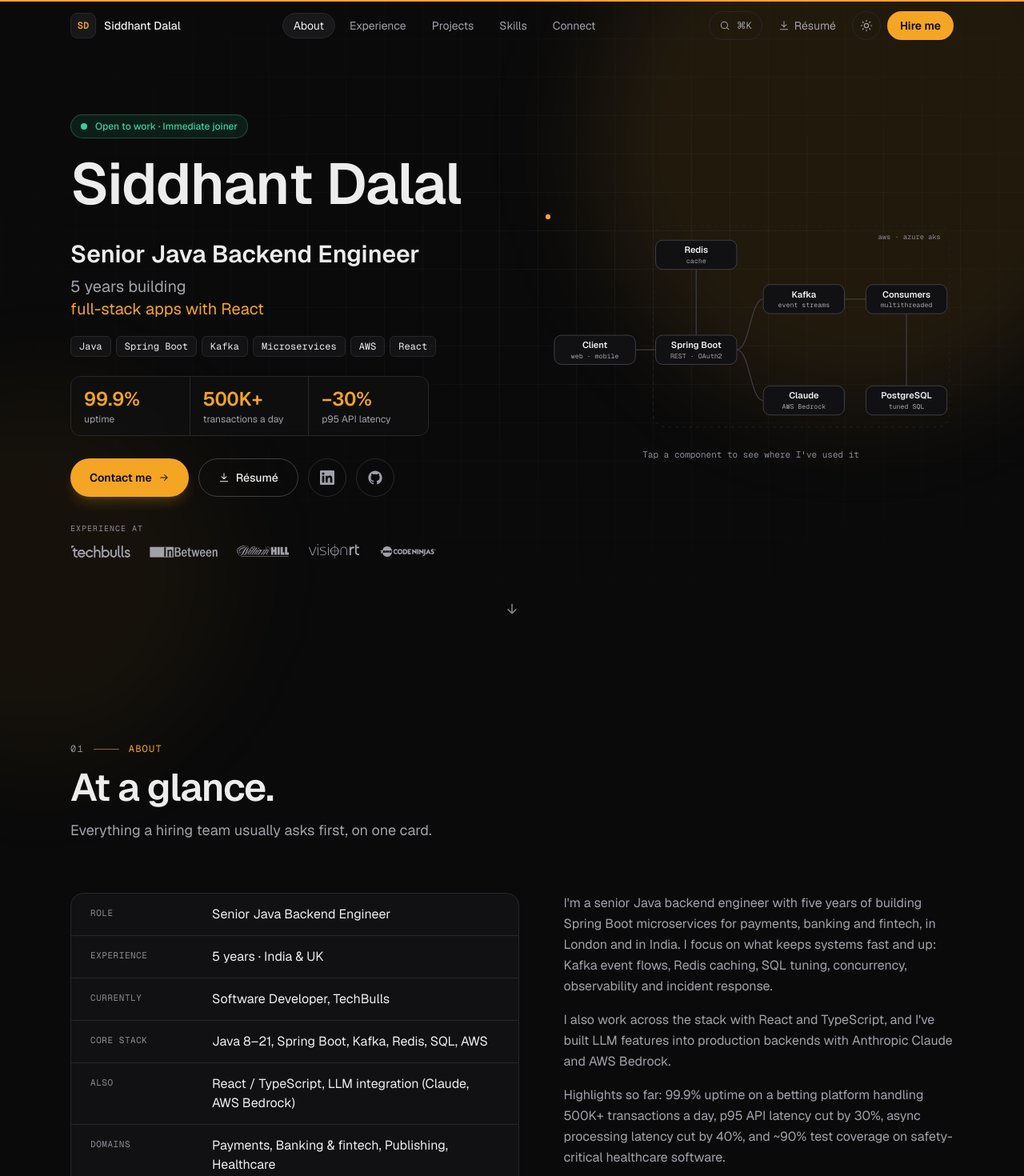
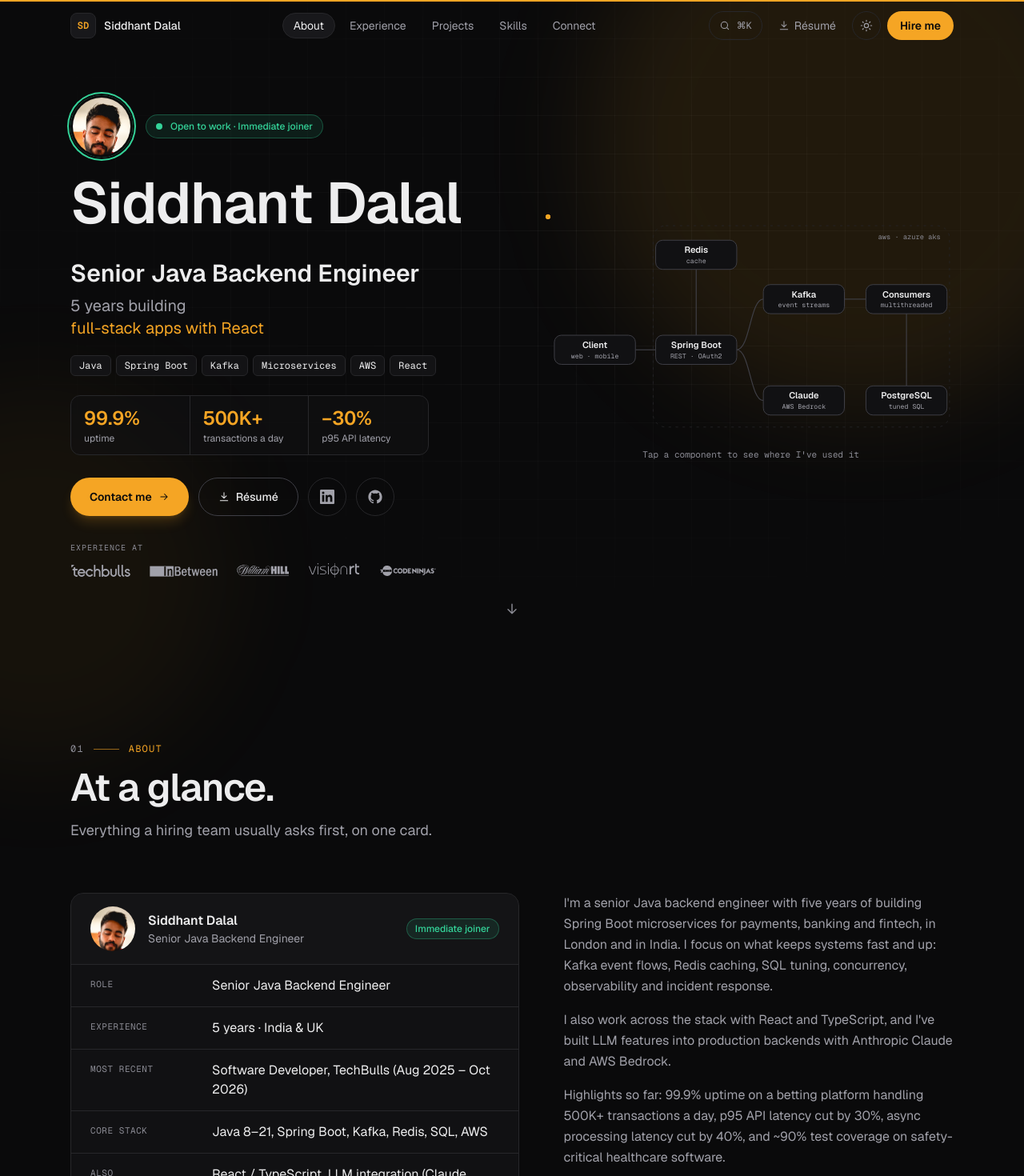
Before and after one commit to siddhantdalal/myPortfolio, a Next.js app: page / in a window 1280 px wide. Shown: the top 1470 px of the page at 80% size. Built offline with nearby package versions, Linux system fonts and the light colour scheme.

Commit message:
Add a headshot to the hero and the at-a-glance card

```diff
--- a/src/components/sections/about.tsx
+++ b/src/components/sections/about.tsx
@@ -1,20 +1,28 @@
 import { experience } from "@/content/experience";
 import { profile } from "@/content/profile";
+import { formatRange, formatYearMonth } from "@/lib/format";
 import { withBasePath } from "@/lib/paths";
 import { ArrowRightIcon, DownloadIcon } from "../icons";
 import { CountUp } from "../ui/count-up";
+import { Portrait } from "../ui/portrait";
 import { Reveal, Stagger, StaggerItem } from "../ui/reveal";
 import { SectionHeading } from "../ui/section-heading";
 import { Spotlight } from "../ui/spotlight";
 
-const current = experience[0];
+const latest = experience[0];
+// Stamped at build time: every deploy refreshes it, which signals the availability is current.
+const now = new Date();
+const updated = formatYearMonth(`${now.getFullYear()}-${now.getMonth() + 1}`);
 const [masters] = profile.education;
 
 /** The answers to a recruiter's screening questions, in the order they usually ask them. */
 const facts: { label: string; value: string; highlight?: boolean }[] = [
   { label: "Role", value: profile.role },
   { label: "Experience", value: "5 years · India & UK" },
-  { label: "Currently", value: `${current.role}, ${current.company}` },
+  {
+    label: "Most recent",
+    value: `${latest.role}, ${latest.company} (${formatRange(latest.start, latest.end)})`,
+  },
   { label: "Core stack", value: "Java 8–21, Spring Boot, Kafka, Redis, SQL, AWS" },
   { label: "Also", value: "React / TypeScript, LLM integration (Claude, AWS Bedrock)" },
   { label: "Domains", value: profile.domains.join(", ") },
@@ -40,6 +48,16 @@ export function About() {
         <div className="grid gap-10 lg:grid-cols-[1.15fr_1fr] lg:gap-14">
           <Reveal>
             <div className="overflow-hidden rounded-2xl border border-line bg-elevated">
+              <div className="flex items-center gap-4 border-b border-line bg-surface/50 px-5 py-4 sm:px-6">
+                <Portrait size={56} />
+                <div className="min-w-0">
+                  <p className="text-base font-semibold">{profile.name}</p>
+                  <p className="text-sm text-muted">{profile.role}</p>
+                </div>
+                <span className="ml-auto hidden shrink-0 rounded-full border border-ok/30 bg-ok/10 px-2.5 py-1 text-xs font-medium text-ok sm:inline">
+                  {profile.openTo.availability}
+                </span>
+              </div>
               <dl className="divide-y divide-line">
                 {facts.map((fact) => (
                   <div
@@ -73,6 +91,7 @@ export function About() {
                   <DownloadIcon className="transition-transform duration-300 group-hover:translate-y-0.5" />
                   Download résumé
                 </a>
+                <p className="ml-auto self-center font-mono text-[10px] text-subtle">Updated {updated}</p>
               </div>
             </div>
           </Reveal>
--- a/src/components/sections/hero.tsx
+++ b/src/components/sections/hero.tsx
@@ -9,7 +9,7 @@ import { ArrowDownIcon, ArrowRightIcon, DownloadIcon, GitHubIcon, LinkedInIcon }
 import { CompanyLogo } from "../ui/company-logo";
 import { CountUp } from "../ui/count-up";
 import { Magnetic } from "../ui/magnetic";
-import { Reveal } from "../ui/reveal";
+import { Portrait } from "../ui/portrait";
 
 const heroMetrics = profile.metrics.filter((metric) => "hero" in metric && metric.hero);
 
@@ -27,15 +27,16 @@ export function Hero() {
       <HeroBackdrop />
       <div className="mx-auto grid w-full max-w-6xl items-center gap-14 px-4 sm:px-6 lg:grid-cols-[1.1fr_1fr] lg:gap-10">
         <div>
-          <Reveal y={12}>
-            <p className="mb-5 inline-flex items-center gap-2.5 rounded-full border border-ok/30 bg-ok/10 px-3 py-1.5 text-xs font-medium text-ok">
+          <div className="animate-fade-up mb-5 flex items-center gap-4" style={{ animationDelay: "0s" }}>
+            <Portrait size={72} openToWork priority className="size-[60px] sm:size-[72px]" />
+            <p className="inline-flex items-center gap-2.5 rounded-full border border-ok/30 bg-ok/10 px-3 py-1.5 text-xs font-medium text-ok">
               <span className="relative flex size-2">
                 <span className="animate-pulse-ring absolute inset-0 rounded-full bg-ok" />
                 <span className="relative size-2 rounded-full bg-ok" />
               </span>
               Open to work · {profile.openTo.availability}
             </p>
-          </Reveal>
+          </div>
 
           <h1
             id="hero-title"
@@ -44,7 +45,7 @@ export function Hero() {
             <AnimatedName text={profile.name} />
           </h1>
 
-          <Reveal delay={0.45} y={16}>
+          <div className="animate-fade-up" style={{ animationDelay: "0.35s" }}>
             <p className="mt-4 text-xl font-semibold text-fg sm:text-3xl">{profile.role}</p>
             <p className="mt-2 text-base text-muted sm:text-xl">
               5 years building
@@ -82,9 +83,12 @@ export function Hero() {
                 </div>
               ))}
             </dl>
-          </Reveal>
+          </div>
 
-          <Reveal delay={0.6} y={16} className="mt-7 flex flex-wrap items-center gap-3">
+          <div
+            className="animate-fade-up mt-7 flex flex-wrap items-center gap-3"
+            style={{ animationDelay: "0.5s" }}
+          >
             <Magnetic>
               <a
                 href="#connect"
@@ -124,9 +128,9 @@ export function Hero() {
             >
               <GitHubIcon />
             </a>
-          </Reveal>
+          </div>
 
-          <Reveal delay={0.75} y={12} className="mt-8">
+          <div className="animate-fade-up mt-8" style={{ animationDelay: "0.65s" }}>
             <p className="font-mono text-[10px] tracking-widest text-subtle uppercase">Experience at</p>
             <ul className="mt-3 flex flex-wrap items-center gap-x-6 gap-y-4">
               {experience.map((role) => (
@@ -139,16 +143,16 @@ export function Hero() {
                 </li>
               ))}
             </ul>
-          </Reveal>
+          </div>
         </div>
 
-        <Reveal delay={0.3} y={0}>
+        <div className="animate-fade-up" style={{ animationDelay: "0.2s" }}>
           <SystemGraph />
           <p className="mt-3 text-center font-mono text-[11px] text-subtle">
             <span className="hidden pointer-fine:inline">Hover</span>
             <span className="pointer-fine:hidden">Tap</span> a component to see where I&apos;ve used it
           </p>
-        </Reveal>
+        </div>
       </div>
 
       <a
--- /dev/null
+++ b/src/components/ui/portrait.tsx
@@ -0,0 +1,40 @@
+import Image from "next/image";
+import photo from "@/assets/siddhant.jpg";
+import { profile } from "@/content/profile";
+
+/**
+ * Round headshot. `openToWork` adds a green ring, the cue recruiters already know from LinkedIn.
+ * Imported statically, so Next.js fingerprints it and adds the Pages base path itself.
+ */
+export function Portrait({
+  size,
+  openToWork = false,
+  priority = false,
+  className = "",
+}: {
+  /** Largest size it is shown at, in CSS px. */
+  size: number;
+  openToWork?: boolean;
+  priority?: boolean;
+  /** Sizing classes for the image, e.g. to shrink it on phones; defaults to `size`. */
+  className?: string;
+}) {
+  return (
+    <span
+      className={`relative inline-block shrink-0 rounded-full ${
+        openToWork ? "p-[3px] ring-2 ring-ok ring-offset-2 ring-offset-bg" : ""
+      }`}
+    >
+      <Image
+        src={photo}
+        alt={`Photo of ${profile.name}`}
+        width={size}
+        height={size}
+        priority={priority}
+        sizes={`${size}px`}
+        className={`rounded-full object-cover ${className}`}
+        style={className ? undefined : { width: size, height: size }}
+      />
+    </span>
+  );
+}
```
Also changed, not shown: src/assets/siddhant.jpg (added).
